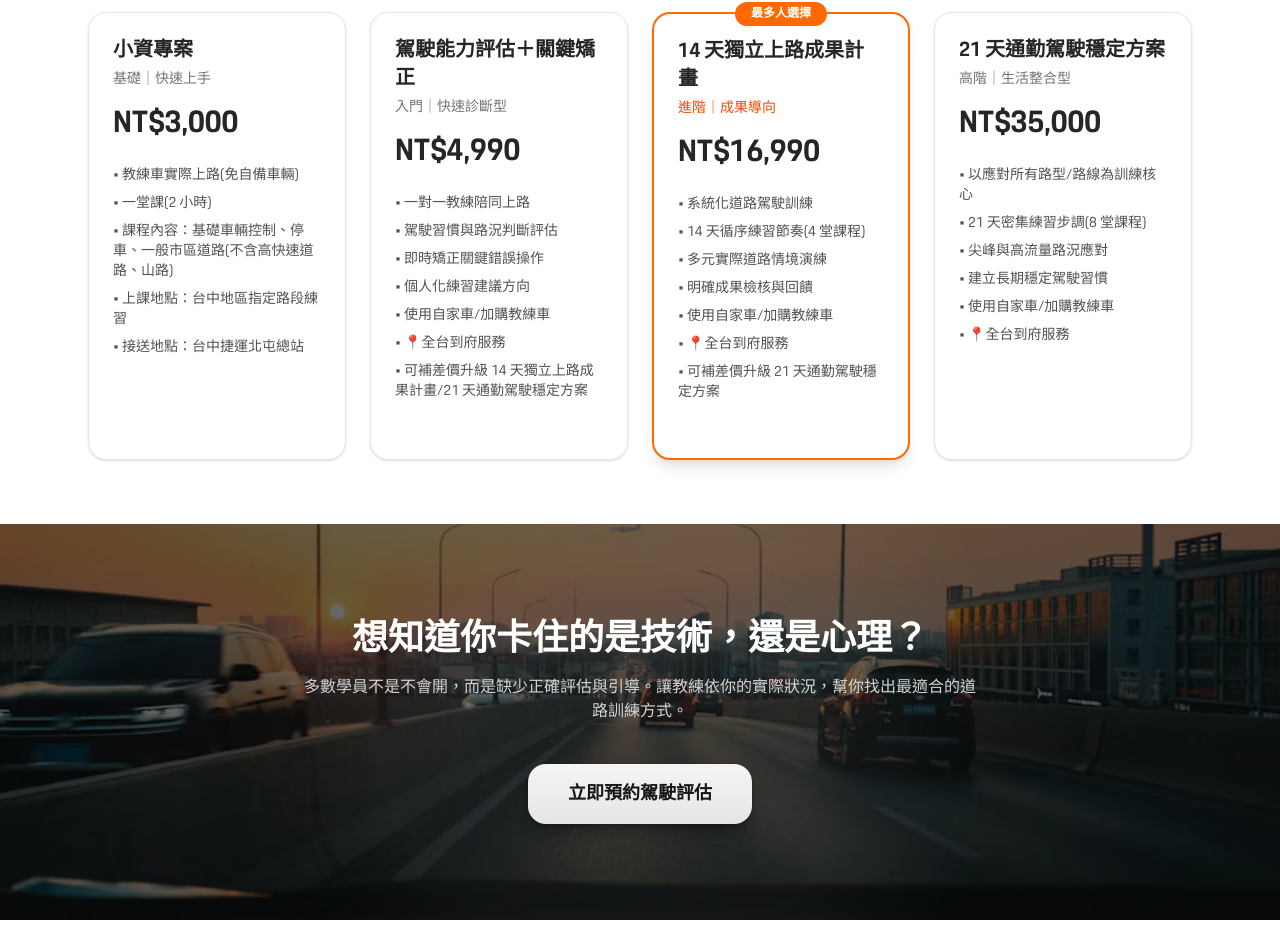
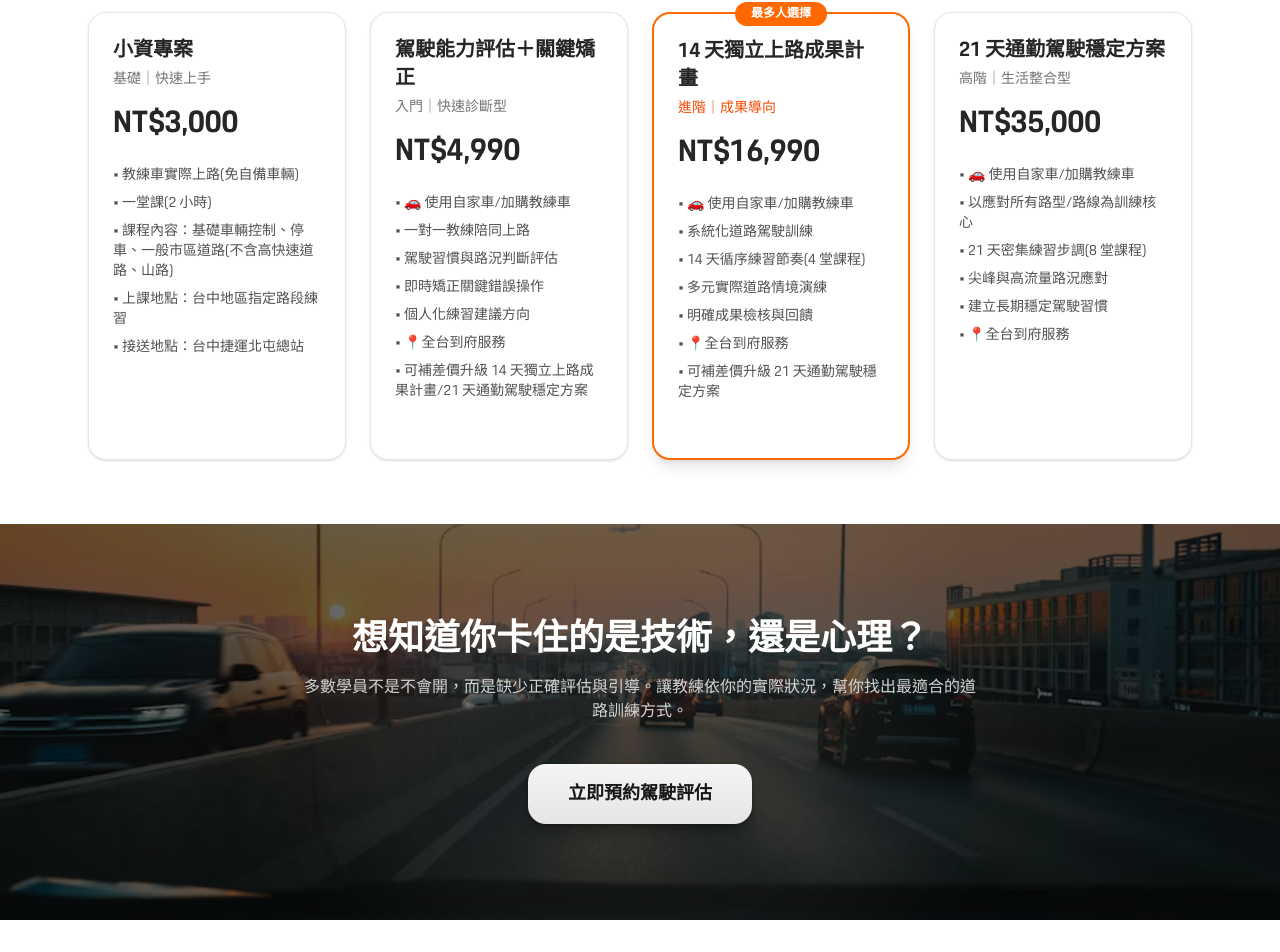
Before and after one commit to laurelke/drivemate-web, a Next.js app: page /courses/road-driving in a window 1280 px wide. Shown: the part 1184-2136 px from the top of the page. Built offline with nearby package versions, Linux system fonts and the light colour scheme; a web font is replaced by a local one.

Commit message:
feat: unify course pages layout and design

```diff
--- a/app/courses/road-driving/RoadDrivingClient.tsx
+++ b/app/courses/road-driving/RoadDrivingClient.tsx
@@ -118,11 +118,11 @@ className="object-cover md:object-cover object-center md:[object-position:50%_30
         </p>
 
         <ul className="mb-8 space-y-2 text-sm text-neutral-600">
+          <li>• 🚗 使用自家車/加購教練車</li>
           <li>• 一對一教練陪同上路</li>
           <li>• 駕駛習慣與路況判斷評估</li>
           <li>• 即時矯正關鍵錯誤操作</li>
           <li>• 個人化練習建議方向</li>
-          <li>• 使用自家車/加購教練車</li>
           <li>• 📍全台到府服務</li>
           <li>• 可補差價升級 14 天獨立上路成果計畫/21 天通勤駕駛穩定方案</li>
         </ul>
@@ -148,11 +148,11 @@ className="object-cover md:object-cover object-center md:[object-position:50%_30
         </p>
 
         <ul className="mb-8 space-y-2 text-sm text-neutral-600">
+          <li>• 🚗 使用自家車/加購教練車</li>
           <li>• 系統化道路駕駛訓練</li>
           <li>• 14 天循序練習節奏(4 堂課程)</li>
           <li>• 多元實際道路情境演練</li>
           <li>• 明確成果檢核與回饋</li>
-          <li>• 使用自家車/加購教練車</li>
           <li>• 📍全台到府服務</li>
           <li>• 可補差價升級 21 天通勤駕駛穩定方案</li>
         </ul>
@@ -175,11 +175,11 @@ className="object-cover md:object-cover object-center md:[object-position:50%_30
         </p>
 
         <ul className="mb-8 space-y-2 text-sm text-neutral-600">
+          <li>• 🚗 使用自家車/加購教練車</li>
           <li>• 以應對所有路型/路線為訓練核心</li>
           <li>• 21 天密集練習步調(8 堂課程)</li>
           <li>• 尖峰與高流量路況應對</li>
           <li>• 建立長期穩定駕駛習慣</li>
-          <li>• 使用自家車/加購教練車</li>
           <li>• 📍全台到府服務</li>
         </ul>
       </div>
```
